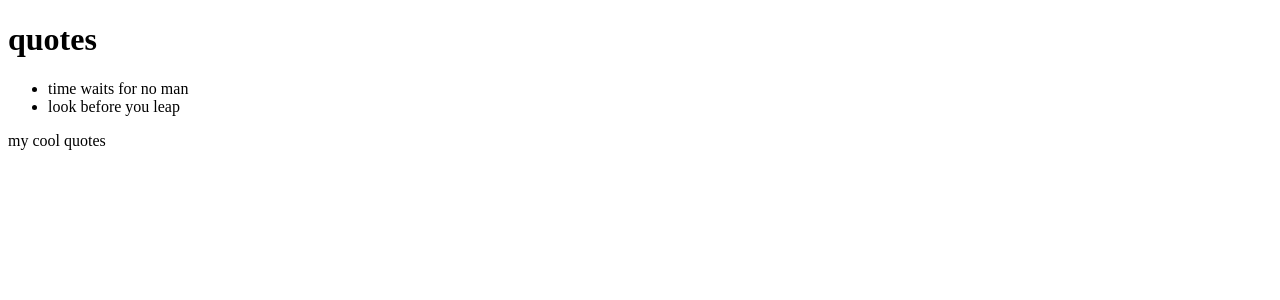
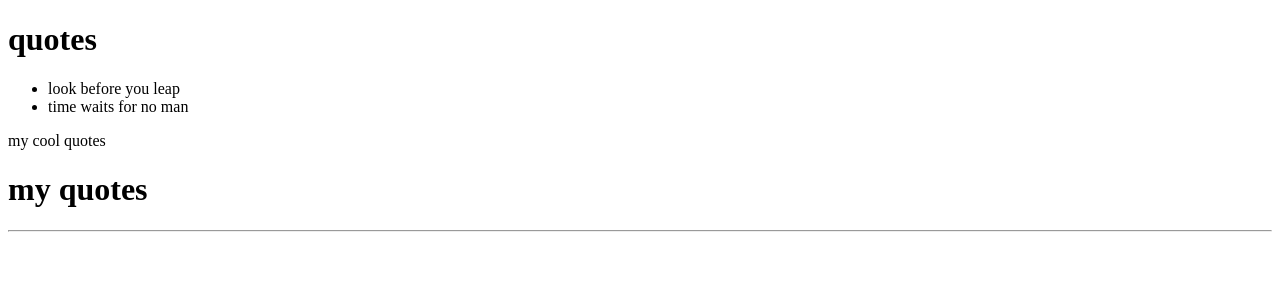
Before and after one commit to mzambia70/Quotes, an Angular app: page / in a window 1280 px wide. Shown: the top 300 px of the page. Built offline with nearby package versions, Linux system fonts and the light colour scheme.

Commit message:
adding input property binding

```diff
--- a/src/app/app.component.html
+++ b/src/app/app.component.html
@@ -1,5 +1,6 @@
 <h1>quotes</h1>
 <ul>
-    <li *ngFor='let quote of quote'>{{quote}}</li>
+    <li *ngFor='let quote of quote'>{{quote.name}}</li>
 </ul>
 <p>my cool quotes</p>
+<app-quotes></app-quotes>
--- a/src/app/app.component.ts
+++ b/src/app/app.component.ts
@@ -1,4 +1,5 @@
 import { Component } from '@angular/core';
+import {Quote} from './quote'
 
 @Component({
   selector: 'app-root',
@@ -6,10 +7,13 @@ import { Component } from '@angular/core';
   styleUrls: ['./app.component.css']
 })
 export class AppComponent {
-    quote:string[];
+    quote=[
+        new Quote(1,'look before you leap','mohamed'),
+        new Quote(2,'time waits for no man','tupac ')
+    ]
 
     constructor(){
-        this.quote=['time waits for no man','look before you leap',];
+
     }
 
 
--- a/src/app/app.module.ts
+++ b/src/app/app.module.ts
@@ -3,10 +3,14 @@ import { NgModule } from '@angular/core';
 
 import { AppRoutingModule } from './app-routing.module';
 import { AppComponent } from './app.component';
+import { QuotesComponent } from './quotes/quotes.component';
+import { QuoteDetailsComponent } from './quote-details/quote-details.component';
 
 @NgModule({
   declarations: [
-    AppComponent
+    AppComponent,
+    QuotesComponent,
+    QuoteDetailsComponent
   ],
   imports: [
     BrowserModule,
--- /dev/null
+++ b/src/app/quote-details/quote-details.component.html
@@ -0,0 +1 @@
+<p>{{quote.description}}</p>
--- /dev/null
+++ b/src/app/quote-details/quote-details.component.ts
@@ -0,0 +1,17 @@
+import { Component, OnInit,Input } from '@angular/core';
+import {Quote} from '../quote'
+
+@Component({
+  selector: 'app-quote-details',
+  templateUrl: './quote-details.component.html',
+  styleUrls: ['./quote-details.component.css']
+})
+export class QuoteDetailsComponent implements OnInit {
+    @Input()quote:Quote;
+
+  constructor() { }
+
+  ngOnInit() {
+  }
+
+}
--- a/src/app/quote.ts
+++ b/src/app/quote.ts
@@ -1,2 +1,3 @@
 export class Quote {
+    constructor(public id :number,public name :string,public description:string){}
 }
--- /dev/null
+++ b/src/app/quotes/quotes.component.html
@@ -0,0 +1,9 @@
+<h1>my quotes</h1>
+<hr>
+<ul>
+    <div *ngFor = 'let quotes of quotes'>
+        <li>{{quotes.name}}</li>
+        <app-quote-details [quote]='quotes'></app-quote-details>
+
+    </div>
+</ul>
--- /dev/null
+++ b/src/app/quotes/quotes.component.ts
@@ -0,0 +1,20 @@
+import { Component, OnInit } from '@angular/core';
+import {Quote} from '../quote'
+
+@Component({
+  selector: 'app-quotes',
+  templateUrl: './quotes.component.html',
+  styleUrls: ['./quotes.component.css']
+})
+export class QuotesComponent implements OnInit {
+    quote=[
+        new Quote(1,'time waits for no man','mohamed'),
+        new Quote(2,'look before you leap','tupac'),
+    ]
+
+  constructor() { }
+
+  ngOnInit() {
+  }
+
+}
```
Also changed, not shown: src/app/quote-details/quote-details.component.css (added), src/app/quotes/quotes.component.css (added), 2 other files (tests, documents, lock files or other folders).
